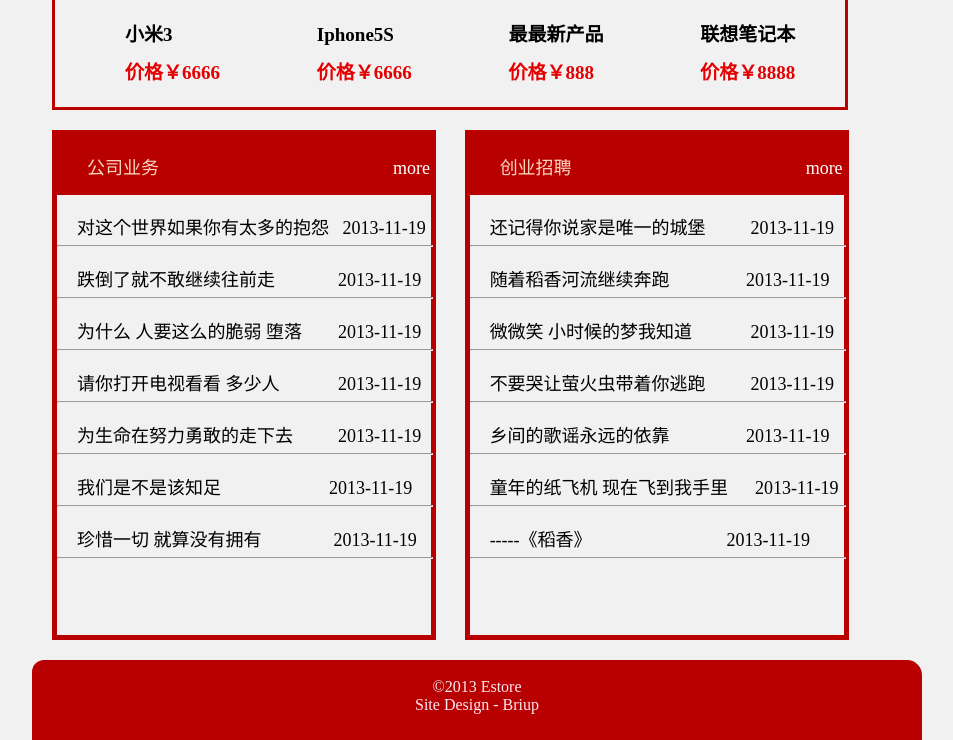
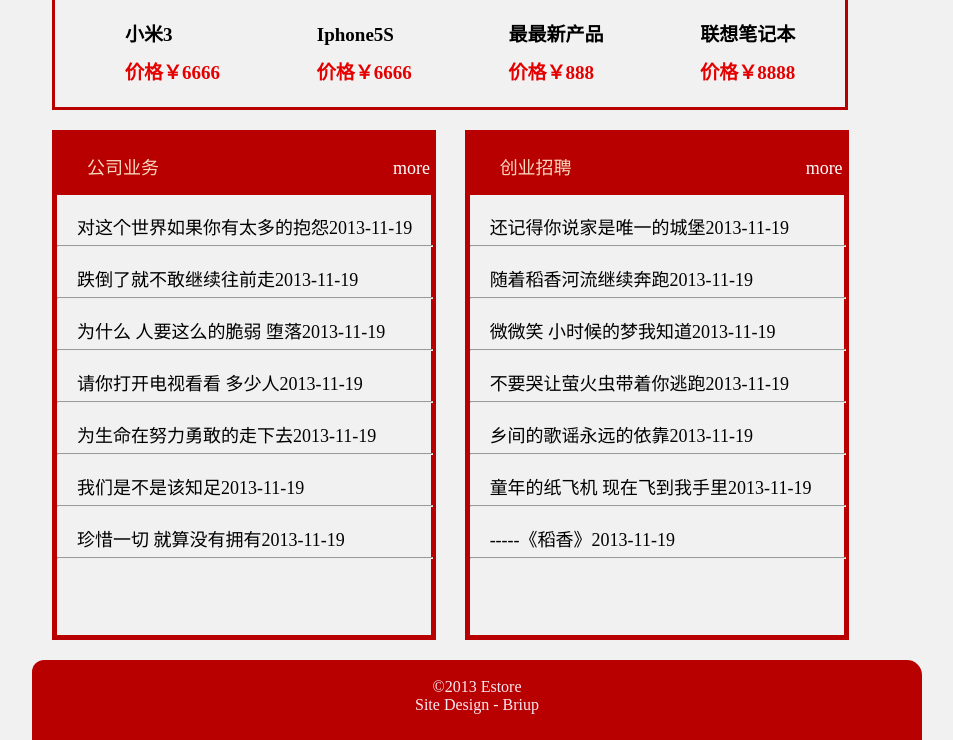
Before and after one commit to Aimeef/Aimeef.github.io, a plain HTML site: page shopEx/index.html in a window 1280 px wide. Shown: the part 1276-2016 px from the top of the page, without its empty margins (192-1145 px from the left). Drawn offline with Linux system fonts and the light colour scheme.

Commit message:
'shopEx_four'

```diff
--- a/shopEx/index.html
+++ b/shopEx/index.html
@@ -109,13 +109,13 @@
                </div>
                <div id="m2lbottom">
                <br />
-                 <p style="margin-left:20px; font-size:18px">对这个世界如果你有太多的抱怨&nbsp;&nbsp;&nbsp;2013-11-19</p><hr style="width:100%; margin-left:0; color:#CCC;"/><br />
-                  <p style="margin-left:20px; font-size:18px">跌倒了就不敢继续往前走&nbsp;&nbsp;&nbsp;&nbsp;&nbsp;&nbsp;&nbsp;&nbsp;&nbsp;&nbsp;&nbsp;&nbsp;&nbsp;&nbsp;2013-11-19</p><hr style="width:100%; margin-left:0; color:#CCC;"/><br />
-                  <p style="margin-left:20px; font-size:18px">为什么 人要这么的脆弱 堕落&nbsp;&nbsp;&nbsp;&nbsp;&nbsp;&nbsp;&nbsp;&nbsp;2013-11-19</p><hr style="width:100%; margin-left:0; color:#CCC;"/><br />
-                <p style="margin-left:20px; font-size:18px">请你打开电视看看  多少人&nbsp;&nbsp;&nbsp;&nbsp;&nbsp;&nbsp;&nbsp;&nbsp;&nbsp;&nbsp;&nbsp;&nbsp;&nbsp;2013-11-19</p><hr style="width:100%; margin-left:0; color:#CCC;"/><br />
-                 <p style="margin-left:20px; font-size:18px">为生命在努力勇敢的走下去&nbsp;&nbsp;&nbsp;&nbsp;&nbsp;&nbsp;&nbsp;&nbsp;&nbsp;&nbsp;2013-11-19</p><hr style="width:100%; margin-left:0; color:#CCC;"/><br />
-                 <p style="margin-left:20px; font-size:18px">我们是不是该知足&nbsp;&nbsp;&nbsp;&nbsp;&nbsp;&nbsp;&nbsp;&nbsp;&nbsp;&nbsp;&nbsp;&nbsp;&nbsp;&nbsp;&nbsp;&nbsp;&nbsp;&nbsp;&nbsp;&nbsp;&nbsp;&nbsp;&nbsp;&nbsp;2013-11-19</p><hr style="width:100%; margin-left:0; color:#CCC;"/><br />
-               <p style="margin-left:20px; font-size:18px">珍惜一切 就算没有拥有&nbsp;&nbsp;&nbsp;&nbsp;&nbsp;&nbsp;&nbsp;&nbsp;&nbsp;&nbsp;&nbsp;&nbsp;&nbsp;&nbsp;&nbsp;&nbsp;2013-11-19</p><hr style="width:100%; margin-left:0; color:#CCC;"/><br />
+                 <p style="margin-left:20px; font-size:18px">对这个世界如果你有太多的抱怨2013-11-19</p><hr style="width:100%; margin-left:0; color:#CCC;"/><br />
+                  <p style="margin-left:20px; font-size:18px">跌倒了就不敢继续往前走2013-11-19</p><hr style="width:100%; margin-left:0; color:#CCC;"/><br />
+                  <p style="margin-left:20px; font-size:18px">为什么 人要这么的脆弱 堕落2013-11-19</p><hr style="width:100%; margin-left:0; color:#CCC;"/><br />
+                <p style="margin-left:20px; font-size:18px">请你打开电视看看  多少人2013-11-19</p><hr style="width:100%; margin-left:0; color:#CCC;"/><br />
+                 <p style="margin-left:20px; font-size:18px">为生命在努力勇敢的走下去2013-11-19</p><hr style="width:100%; margin-left:0; color:#CCC;"/><br />
+                 <p style="margin-left:20px; font-size:18px">我们是不是该知足2013-11-19</p><hr style="width:100%; margin-left:0; color:#CCC;"/><br />
+               <p style="margin-left:20px; font-size:18px">珍惜一切 就算没有拥有2013-11-19</p><hr style="width:100%; margin-left:0; color:#CCC;"/><br />
                 </div>
              </div>
              <div id="m2right">
@@ -125,13 +125,13 @@
                 </div>
                <div id="m2rbottom">
                   <br />
-                 <p style="margin-left:20px; font-size:18px">还记得你说家是唯一的城堡&nbsp;&nbsp;&nbsp;&nbsp;&nbsp;&nbsp;&nbsp;&nbsp;&nbsp;&nbsp;2013-11-19</p><hr style="width:100%; margin-left:0; color:#CCC;"/><br />
-                  <p style="margin-left:20px; font-size:18px">随着稻香河流继续奔跑&nbsp;&nbsp;&nbsp;&nbsp;&nbsp;&nbsp;&nbsp;&nbsp;&nbsp;&nbsp;&nbsp;&nbsp;&nbsp;&nbsp;&nbsp;&nbsp;&nbsp;2013-11-19</p><hr style="width:100%; margin-left:0; color:#CCC;"/><br />
-                  <p style="margin-left:20px; font-size:18px">微微笑 小时候的梦我知道&nbsp;&nbsp;&nbsp;&nbsp;&nbsp;&nbsp;&nbsp;&nbsp;&nbsp;&nbsp;&nbsp;&nbsp;&nbsp;2013-11-19</p><hr style="width:100%; margin-left:0; color:#CCC;"/><br />
-                <p style="margin-left:20px; font-size:18px">不要哭让萤火虫带着你逃跑&nbsp;&nbsp;&nbsp;&nbsp;&nbsp;&nbsp;&nbsp;&nbsp;&nbsp;&nbsp;2013-11-19</p><hr style="width:100%; margin-left:0; color:#CCC;"/><br />
-                 <p style="margin-left:20px; font-size:18px">乡间的歌谣永远的依靠&nbsp;&nbsp;&nbsp;&nbsp;&nbsp;&nbsp;&nbsp;&nbsp;&nbsp;&nbsp;&nbsp;&nbsp;&nbsp;&nbsp;&nbsp;&nbsp;&nbsp;2013-11-19</p><hr style="width:100%; margin-left:0; color:#CCC;"/><br />
-                 <p style="margin-left:20px; font-size:18px">童年的纸飞机 现在飞到我手里&nbsp;&nbsp;&nbsp;&nbsp;&nbsp;&nbsp;2013-11-19</p><hr style="width:100%; margin-left:0; color:#CCC;"/><br />
-               <p style="margin-left:20px; font-size:18px">-----《稻香》&nbsp;&nbsp;&nbsp;&nbsp;&nbsp;&nbsp;&nbsp;&nbsp;&nbsp;&nbsp;&nbsp;&nbsp;&nbsp;&nbsp;&nbsp;&nbsp;&nbsp;&nbsp;&nbsp;&nbsp;&nbsp;&nbsp;&nbsp;&nbsp;&nbsp;&nbsp;&nbsp;&nbsp;&nbsp;&nbsp;2013-11-19</p><hr style="width:100%; margin-left:0; color:#CCC;"/><br />
+                 <p style="margin-left:20px; font-size:18px">还记得你说家是唯一的城堡2013-11-19</p><hr style="width:100%; margin-left:0; color:#CCC;"/><br />
+                  <p style="margin-left:20px; font-size:18px">随着稻香河流继续奔跑2013-11-19</p><hr style="width:100%; margin-left:0; color:#CCC;"/><br />
+                  <p style="margin-left:20px; font-size:18px">微微笑 小时候的梦我知道2013-11-19</p><hr style="width:100%; margin-left:0; color:#CCC;"/><br />
+                <p style="margin-left:20px; font-size:18px">不要哭让萤火虫带着你逃跑2013-11-19</p><hr style="width:100%; margin-left:0; color:#CCC;"/><br />
+                 <p style="margin-left:20px; font-size:18px">乡间的歌谣永远的依靠2013-11-19</p><hr style="width:100%; margin-left:0; color:#CCC;"/><br />
+                 <p style="margin-left:20px; font-size:18px">童年的纸飞机 现在飞到我手里2013-11-19</p><hr style="width:100%; margin-left:0; color:#CCC;"/><br />
+               <p style="margin-left:20px; font-size:18px">-----《稻香》2013-11-19</p><hr style="width:100%; margin-left:0; color:#CCC;"/><br />
                </div>
              </div>
            </div>
```
Also changed, not shown: shopEx/CSS/index.css (+5 -8 lines).
